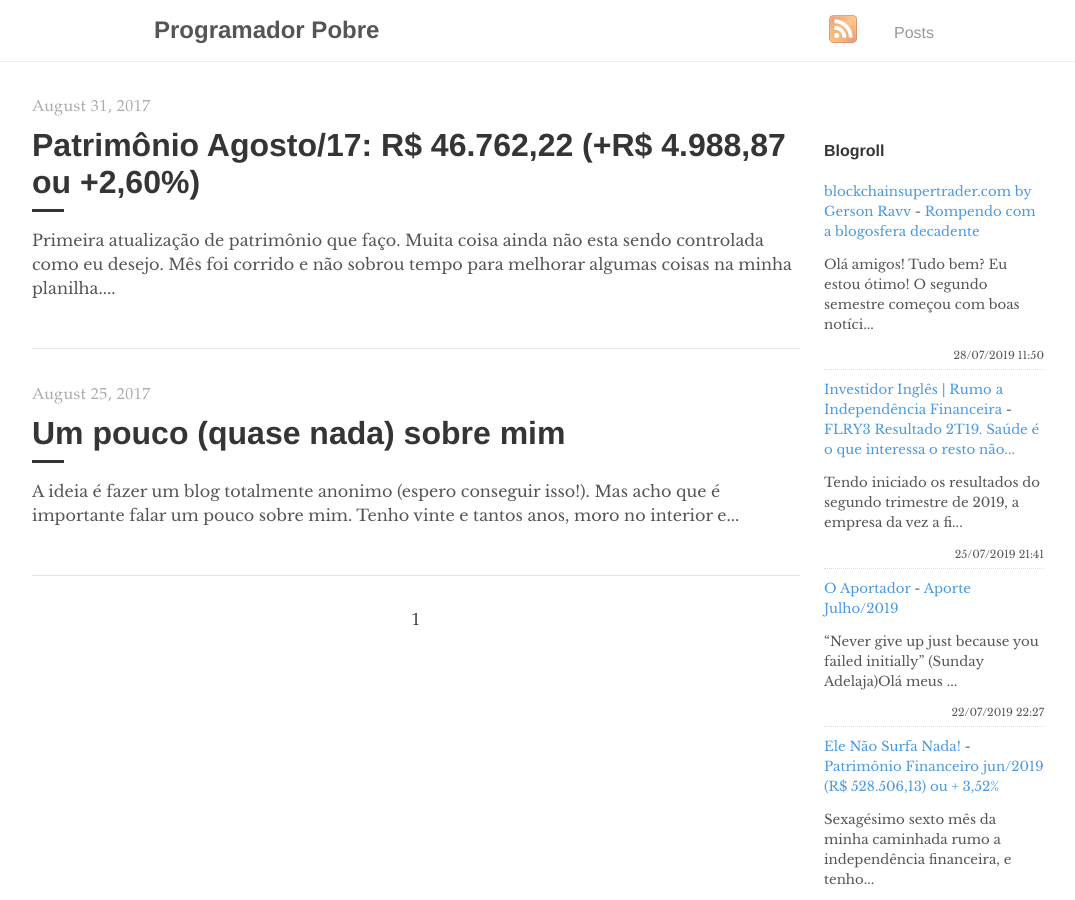
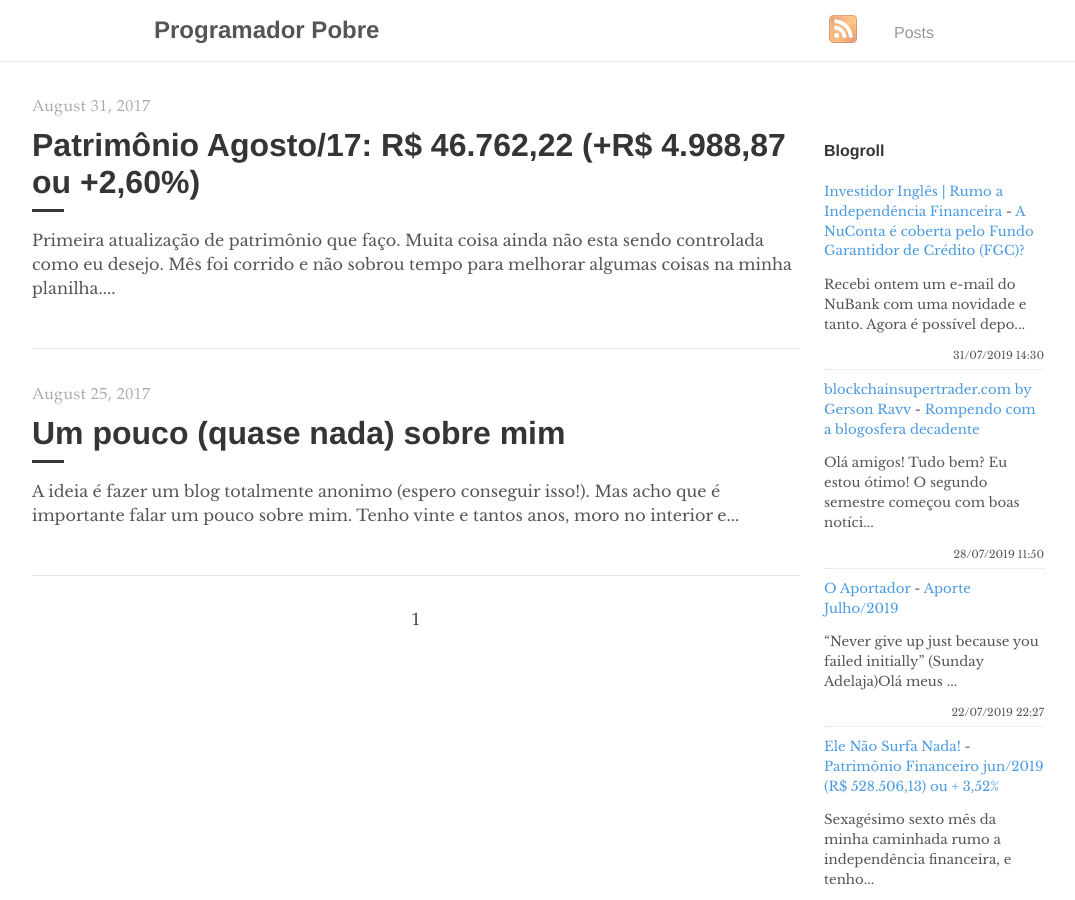
Before and after one commit to programadorpobre/programadorpobre.github.io, a Jekyll site: the page built from index.html, in a window 1280 px wide and 900 px high. Shown: the whole window, without its empty margins (96-1171 px from the left). Built offline with Jekyll 4.4.1, drawn with Linux system fonts in a browser that asks for light colours; the list of posts is cut into pages by our own code; comment, search, counter and statistics services are not loaded.

Commit message:
[ci skip] travis #725

```diff
--- a/_includes/feed-entries.html
+++ b/_includes/feed-entries.html
@@ -1,12 +1,12 @@
+<div class="feed-entry">
+    <a class="feed-entry-site-name" href="https://www.investidoringles.com/">Investidor Inglês | Rumo a Independência Financeira</a> - <a class="feed-entry-title" href="https://www.investidoringles.com/2019/07/nuconta-coberta-fundo-garantidor-credito-fgc.html">A NuConta é coberta pelo Fundo Garantidor de Crédito (FGC)?</a>
+    <p class="feed-entry-summary">Recebi ontem um e-mail do NuBank com uma novidade e tanto. Agora é possível depo...</p>
+    <time datetime="2019-07-31T14:30:00.003-03:00">31/07/2019 14:30</time>
+</div>
 <div class="feed-entry">
     <a class="feed-entry-site-name" href="http://www.blockchainsupertrader.com/">blockchainsupertrader.com by Gerson Ravv</a> - <a class="feed-entry-title" href="http://www.blockchainsupertrader.com/2019/07/rompendo-com-blogosfera-decadente.html">Rompendo com a blogosfera decadente</a>
     <p class="feed-entry-summary">Olá amigos! Tudo bem? Eu estou ótimo! O segundo semestre começou com boas notíci...</p>
     <time datetime="2019-07-28T11:50:00.001-03:00">28/07/2019 11:50</time>
-</div>
-<div class="feed-entry">
-    <a class="feed-entry-site-name" href="https://www.investidoringles.com/">Investidor Inglês | Rumo a Independência Financeira</a> - <a class="feed-entry-title" href="https://www.investidoringles.com/2019/07/flry3-resultado-2t19.html">FLRY3 Resultado 2T19. Saúde é o que interessa o resto não...</a>
-    <p class="feed-entry-summary">Tendo iniciado os resultados do segundo trimestre de 2019, a empresa da vez a fi...</p>
-    <time datetime="2019-07-25T21:41:00.000-03:00">25/07/2019 21:41</time>
 </div>
 <div class="feed-entry">
     <a class="feed-entry-site-name" href="https://oaportadorfinanceiro.blogspot.com/">O Aportador</a> - <a class="feed-entry-title" href="https://oaportadorfinanceiro.blogspot.com/2019/07/aporte-julho2019.html">Aporte Julho/2019</a>
```
